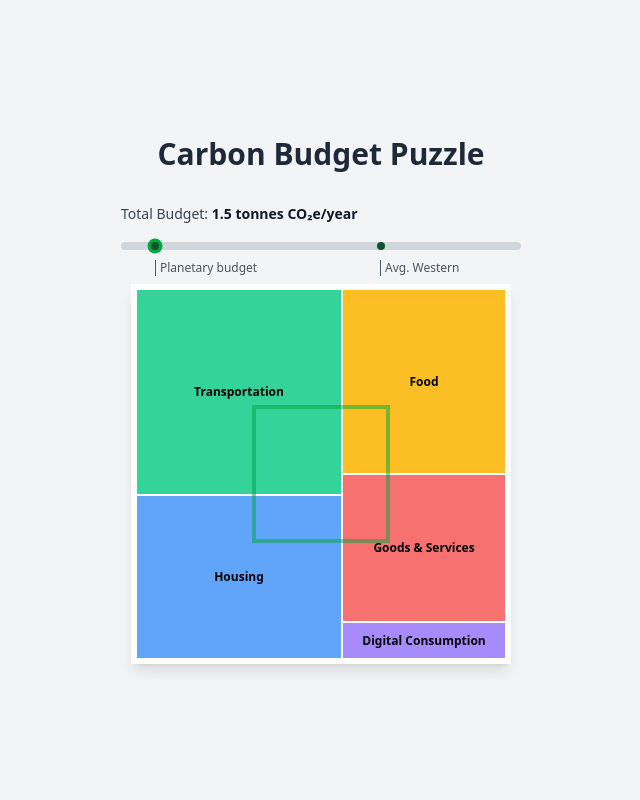
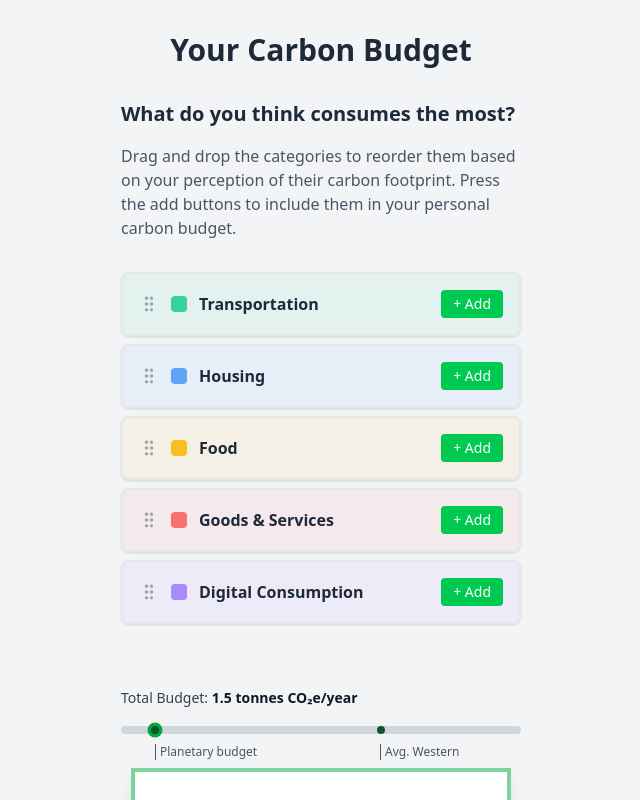
Before and after one commit to pekkapulli/greenerbits, a SvelteKit app: page /carbon-budget in a window 1280 px wide. Shown: the top 800 px of the page, without its empty margins (319-959 px from the left). Built offline with nearby package versions, Linux system fonts and the light colour scheme.

Commit message:
Add prioritization list

```diff
--- a/src/lib/BudgetSlider.svelte
+++ b/src/lib/BudgetSlider.svelte
@@ -39,8 +39,6 @@
 		// So: position = thumbWidth/2 + ratio * (containerWidth - thumbWidth)
 		const thumbHalf = thumbWidth / 2;
 		const pixelPos = thumbHalf + ratio * (containerWidth - thumbWidth);
-
-		console.log('percentWithThumbOffset:', { val, clamped, ratio, pixelPos, containerWidth });
 		return pixelPos;
 	}
 </script>
--- /dev/null
+++ b/src/lib/CarbonTreemap.svelte
@@ -0,0 +1,65 @@
+<script lang="ts">
+	import { calculateTreemap, type TreemapBoxType } from '$lib/treemap';
+	import Modal from '$lib/Modal.svelte';
+	import ModalContent from '$lib/ModalContent.svelte';
+	import TreemapBox from '$lib/TreemapBox.svelte';
+
+	interface Props {
+		items: Array<{ id: string; name: string; color: string; value: number }>;
+		budget: number;
+		totalConsumption: number;
+		size: number;
+	}
+
+	const { items, budget, totalConsumption, size }: Props = $props();
+
+	const border = 4;
+
+	let treemapBoxes = $derived(
+		calculateTreemap(
+			items,
+			Math.max(budget, totalConsumption),
+			size - 2 * border,
+			size - 2 * border
+		)
+	);
+
+	// Calculate the size of the budget overlay box
+	// The area should be proportional: budgetSize² / size² = budget / totalConsumption
+	// Max out at size when budget >= totalConsumption
+	let budgetOverlaySize = $derived(Math.min(size, size * Math.sqrt(budget / totalConsumption)));
+
+	let modalOpen = $state(false);
+	let selectedBox = $state<TreemapBoxType | null>(null);
+
+	function handleBoxClick(box: TreemapBoxType) {
+		console.log('Box clicked in treemap:', box);
+		selectedBox = box;
+		modalOpen = true;
+	}
+</script>
+
+<div
+	style="width: {size}px; height: {size}px;"
+	class="bg-white shadow-lg relative overflow-visible border-{border} border-transparent"
+>
+	{#each treemapBoxes as box}
+		<TreemapBox {box} handleClick={handleBoxClick} />
+	{/each}
+
+	<!-- Budget overlay box showing the target budget size -->
+	<div
+		style="
+			position: absolute;
+			left: {(size - budgetOverlaySize) / 2 - border}px;
+			top: {(size - budgetOverlaySize) / 2 - border}px;
+			width: {budgetOverlaySize}px;
+			height: {budgetOverlaySize}px;
+		"
+		class="border-4 border-green-600 pointer-events-none opacity-50"
+	></div>
+
+	<Modal open={modalOpen} onClose={() => (modalOpen = false)} color={selectedBox?.color ?? 'white'}>
+		<ModalContent box={selectedBox} onClose={() => (modalOpen = false)} />
+	</Modal>
+</div>
--- /dev/null
+++ b/src/lib/CategoryList.svelte
@@ -0,0 +1,187 @@
+<script lang="ts">
+	import { categories, budgetState, type CategoryKey } from '$lib/budgetStore';
+	import Modal from '$lib/Modal.svelte';
+	import ModalContent from '$lib/ModalContent.svelte';
+	import type { TreemapBoxType } from '$lib/treemap';
+
+	interface Props {
+		onReorder?: (categoryKeys: CategoryKey[]) => void;
+	}
+
+	const { onReorder }: Props = $props();
+
+	let categoryKeys = $state<CategoryKey[]>(Object.keys(categories) as CategoryKey[]);
+	let draggedIndex = $state<number | null>(null);
+	let dragOverIndex = $state<number | null>(null);
+	let modalOpen = $state(false);
+	let selectedBox = $state<TreemapBoxType | null>(null);
+
+	function handleDragStart(index: number) {
+		draggedIndex = index;
+	}
+
+	function handleDragOver(e: DragEvent, index: number) {
+		e.preventDefault();
+		if (draggedIndex !== null && draggedIndex !== index && dragOverIndex !== index) {
+			dragOverIndex = index;
+		}
+	}
+
+	function handleDragEnd() {
+		if (draggedIndex !== null && dragOverIndex !== null && draggedIndex !== dragOverIndex) {
+			const newOrder = [...categoryKeys];
+			const [removed] = newOrder.splice(draggedIndex, 1);
+			newOrder.splice(dragOverIndex, 0, removed);
+			categoryKeys = newOrder;
+			onReorder?.(newOrder);
+		}
+		draggedIndex = null;
+		dragOverIndex = null;
+	}
+
+	function handleDrop(e: DragEvent) {
+		e.preventDefault();
+		handleDragEnd();
+	}
+
+	function shouldShowPlaceholder(index: number): boolean {
+		return dragOverIndex === index && draggedIndex !== null && draggedIndex !== index;
+	}
+
+	function isDragging(index: number): boolean {
+		return draggedIndex === index;
+	}
+
+	function isAdded(categoryKey: CategoryKey): boolean {
+		return $budgetState[categoryKey] !== undefined;
+	}
+
+	function handleAdd(categoryKey: CategoryKey) {
+		const category = categories[categoryKey];
+		// Initialize all subcategories with middle option
+		const initialState: Record<string, number> = {};
+		category.subcategories.forEach((subcategory) => {
+			const middleIndex = Math.floor(subcategory.options.length / 2);
+			initialState[subcategory.id] = middleIndex;
+		});
+
+		budgetState.update((state) => ({
+			...state,
+			[categoryKey]: initialState
+		}));
+
+		// Open modal for this category
+		selectedBox = {
+			id: categoryKey,
+			name: category.name,
+			color: category.color,
+			value: 0,
+			x0: 0,
+			y0: 0,
+			x1: 0,
+			y1: 0,
+			width: 0,
+			height: 0
+		};
+		modalOpen = true;
+	}
+
+	function handleUndo(categoryKey: CategoryKey) {
+		budgetState.update((state) => {
+			const newState = { ...state };
+			delete newState[categoryKey];
+			return newState;
+		});
+	}
+</script>
+
+<div class="w-full max-w-md">
+	{#each categoryKeys as categoryKey, index (categoryKey)}
+		{@const category = categories[categoryKey]}
+
+		<div class="relative">
+			<!-- Placeholder space when dragging over -->
+			{#if shouldShowPlaceholder(index)}
+				<div
+					class="h-[72px] mb-2 rounded-lg border-2 border-dashed border-green-500 bg-green-50 transition-all duration-200"
+					ondragover={(e) => handleDragOver(e, index)}
+					ondrop={handleDrop}
+					role="region"
+					aria-label="Drop target"
+				></div>
+			{/if}
+
+			<div
+				draggable="true"
+				ondragstart={() => handleDragStart(index)}
+				ondragover={(e) => handleDragOver(e, index)}
+				ondragend={handleDragEnd}
+				ondrop={handleDrop}
+				class="w-full p-4 rounded-lg shadow-sm border-2 transition-all duration-200 hover:shadow-md mb-2 {isDragging(
+					index
+				)
+					? 'opacity-30 scale-95'
+					: 'opacity-100 scale-100'} {isAdded(categoryKey)
+					? 'opacity-50 bg-gray-100'
+					: ''} border-gray-200"
+				style="background-color: {isAdded(categoryKey) ? '#f3f4f6' : category.color + '15'}"
+				role="button"
+				tabindex="0"
+			>
+				<div class="flex items-center justify-between gap-3">
+					<div class="flex items-center gap-3">
+						<!-- Drag handle -->
+						<div class="cursor-grab active:cursor-grabbing text-gray-400 hover:text-gray-600">
+							<svg
+								width="20"
+								height="20"
+								viewBox="0 0 24 24"
+								fill="none"
+								stroke="currentColor"
+								stroke-width="2"
+								stroke-linecap="round"
+								stroke-linejoin="round"
+							>
+								<circle cx="9" cy="5" r="1" />
+								<circle cx="9" cy="12" r="1" />
+								<circle cx="9" cy="19" r="1" />
+								<circle cx="15" cy="5" r="1" />
+								<circle cx="15" cy="12" r="1" />
+								<circle cx="15" cy="19" r="1" />
+							</svg>
+						</div>
+						<div class="w-4 h-4 rounded" style="background-color: {category.color}"></div>
+						<span class="font-semibold text-gray-800">{category.name}</span>
+					</div>
+
+					<!-- Add/Undo button -->
+					{#if isAdded(categoryKey)}
+						<button
+							onclick={(e) => {
+								e.stopPropagation();
+								handleUndo(categoryKey);
+							}}
+							class="px-3 py-1 text-sm rounded bg-gray-300 hover:bg-gray-400 text-gray-700 transition-colors"
+						>
+							- Remove
+						</button>
+					{:else}
+						<button
+							onclick={(e) => {
+								e.stopPropagation();
+								handleAdd(categoryKey);
+							}}
+							class="px-3 py-1 text-sm rounded bg-green-500 hover:bg-green-600 text-white transition-colors"
+						>
+							+ Add
+						</button>
+					{/if}
+				</div>
+			</div>
+		</div>
+	{/each}
+</div>
+
+<Modal open={modalOpen} onClose={() => (modalOpen = false)} color={selectedBox?.color ?? 'white'}>
+	<ModalContent box={selectedBox} onClose={() => (modalOpen = false)} />
+</Modal>
--- a/src/lib/budgetStore.ts
+++ b/src/lib/budgetStore.ts
@@ -254,44 +254,31 @@ export interface Subcategoriestate {
 }
 
 export interface BudgetState {
-	transportation: Subcategoriestate;
-	housing: Subcategoriestate;
-	food: Subcategoriestate;
-	goods: Subcategoriestate;
-	digital: Subcategoriestate;
+	transportation?: Subcategoriestate;
+	housing?: Subcategoriestate;
+	food?: Subcategoriestate;
+	goods?: Subcategoriestate;
+	digital?: Subcategoriestate;
 }
 
 // Default state (average Western lifestyle)
-const defaultState: BudgetState = {
-	transportation: {
-		daily: 1, // Regular car use
-		flights: 1 // 1-2 long-haul flights per year
-	},
-	housing: {
-		energy: 1 // Average house
-	},
-	food: {
-		diet: 1 // Average Western diet
-	},
-	goods: {
-		consumption: 1 // Average consumption
-	},
-	digital: {
-		usage: 1 // Average digital lifestyle
-	}
-};
+const defaultState: BudgetState = {};
 
 export const budgetState = writable<BudgetState>(defaultState);
 
 // Derived store: calculate current carbon footprint for each category
+// Only include categories that exist in the state
 export const currentFootprint = derived(budgetState, ($state) => {
-	return Object.entries(categories).map(([key, category]) => {
-		const categoryState = $state[key as CategoryKey];
+	return Object.entries($state)
+		.map(([key, categoryState]) => {
+			const category = categories[key as CategoryKey];
+			if (!category) return null;
+
 			// Sum up all subcategories for this category
 			const totalValue = category.subcategories.reduce((sum, subcategory) => {
-			const selectedIndex = categoryState[subcategory.id] || 0;
-			const option = subcategory.options[selectedIndex];
-			return sum + option.value;
+				const selectedIndex = categoryState?.[subcategory.id] ?? undefined;
+				const option = selectedIndex !== undefined ? subcategory.options[selectedIndex] : undefined;
+				return sum + (option ? option.value : 0);
 			}, 0);
 
 			return {
@@ -300,7 +287,8 @@ export const currentFootprint = derived(budgetState, ($state) => {
 				color: category.color,
 				value: totalValue
 			};
-	});
+		})
+		.filter((item) => item !== null);
 });
 
 // Derived store: total carbon footprint
--- a/src/routes/+layout.svelte
+++ b/src/routes/+layout.svelte
@@ -10,3 +10,22 @@
 </svelte:head>
 
 {@render children()}
+
+<style>
+	:global(html),
+	:global(body) {
+		margin: 0;
+		padding: 0;
+		height: auto;
+		min-height: 100vh;
+		font-family: system-ui, sans-serif;
+		background-color: #f9fafb; /* Tailwind gray-100 */
+		color: #111827; /* Tailwind gray-900 */
+		overflow-y: scroll;
+	}
+
+	:global(#svelte) {
+		min-height: 100vh;
+		height: auto;
+	}
+</style>
--- a/src/routes/carbon-budget/+page.svelte
+++ b/src/routes/carbon-budget/+page.svelte
@@ -1,10 +1,8 @@
 <script lang="ts">
-	import { calculateTreemap, type TreemapBoxType } from '$lib/treemap';
 	import { currentFootprint, totalFootprint } from '$lib/budgetStore';
-	import Modal from '$lib/Modal.svelte';
-	import ModalContent from '$lib/ModalContent.svelte';
-	import TreemapBox from '$lib/TreemapBox.svelte';
 	import BudgetSlider from '$lib/BudgetSlider.svelte';
+	import CarbonTreemap from '$lib/CarbonTreemap.svelte';
+	import CategoryList from '$lib/CategoryList.svelte';
 
 	let budget = 1.5; // Target: 1.5 tonnes CO₂e per person per year (aligned with Paris Agreement goals)
 	let containerWidth = 400;
@@ -14,39 +12,25 @@
 	// Use the derived store for items - subscribe with $ syntax
 	$: items = $currentFootprint;
 	$: totalConsumption = $totalFootprint;
-
-	const border = 4;
-
-	$: treemapBoxes = calculateTreemap(
-		items,
-		Math.max(budget, totalConsumption),
-		size - 2 * border,
-		size - 2 * border
-	);
-
-	// Calculate the size of the budget overlay box
-	// The area should be proportional: budgetSize² / size² = budget / totalConsumption
-	// Max out at size when budget >= totalConsumption
-	$: budgetOverlaySize = Math.min(size, size * Math.sqrt(budget / totalConsumption));
-
-	let modalOpen = false;
-	let selectedBox: TreemapBoxType | null = null;
-
-	function handleBoxClick(box: TreemapBoxType) {
-		console.log('Box clicked in page:', box);
-		selectedBox = box;
-		modalOpen = true;
-	}
 </script>
 
-<div class="flex flex-col items-center justify-center min-h-screen bg-gray-100 px-4">
-	<h1 class="text-3xl font-bold mb-8 text-gray-800">Carbon Budget Puzzle</h1>
+<div class="flex flex-col items-center min-h-screen h-auto bg-gray-100 px-4 py-8">
+	<h1 class="text-3xl font-bold mb-8 text-gray-800">Your Carbon Budget</h1>
 
 	<div class="mb-6 w-full max-w-[400px]" bind:clientWidth={containerWidth}>
-		<div class="block mb-2 text-sm font-medium text-gray-700">
+		<div class="w-full max-w-md">
+			<h2 class="text-xl font-semibold mb-4 text-gray-800">What do you think consumes the most?</h2>
+			<p class="mb-8 text-gray-600">
+				Drag and drop the categories to reorder them based on your perception of their carbon
+				footprint. Press the add buttons to include them in your personal carbon budget.
+			</p>
+			<CategoryList />
+		</div>
+
+		<h2 class="block mb-2 text-sm font-medium text-gray-700 mt-16">
 			Total Budget: <span class="font-bold text-gray-900">{budget.toFixed(1)} tonnes CO₂e/year</span
 			>
-		</div>
+		</h2>
 		<BudgetSlider
 			value={budget}
 			min={0.5}
@@ -60,32 +44,10 @@
 		/>
 	</div>
 
-	<div
-		style="width: {size}px; height: {size}px;"
-		class="bg-white shadow-lg relative overflow-visible border-{border} border-transparent"
-	>
-		{#each treemapBoxes as box}
-			<TreemapBox {box} handleClick={handleBoxClick} />
-		{/each}
-
-		<!-- Budget overlay box showing the target budget size -->
-		<div
-			style="
-        position: absolute;
-				left: {(size - budgetOverlaySize) / 2 - border}px;
-				top: {(size - budgetOverlaySize) / 2 - border}px;
-				width: {budgetOverlaySize}px;
-				height: {budgetOverlaySize}px;
-			"
-			class="border-4 border-green-600 pointer-events-none opacity-50"
-		></div>
-
-		<Modal
-			open={modalOpen}
-			onClose={() => (modalOpen = false)}
-			color={selectedBox?.color ?? 'white'}
-		>
-			<ModalContent box={selectedBox} />
-		</Modal>
+	<div class="mb-8">
+		<CarbonTreemap {items} {budget} {totalConsumption} {size} />
+		<p class="mt-4 text-gray-600">
+			Total consumption: <span class="font-bold">{totalConsumption.toFixed(1)}</span> tonnes CO₂e/year
+		</p>
 	</div>
 </div>
```
Also changed, not shown: src/lib/ModalContent.svelte (+10 -2 lines). Lines whose indentation alone changed are shown as unchanged.
